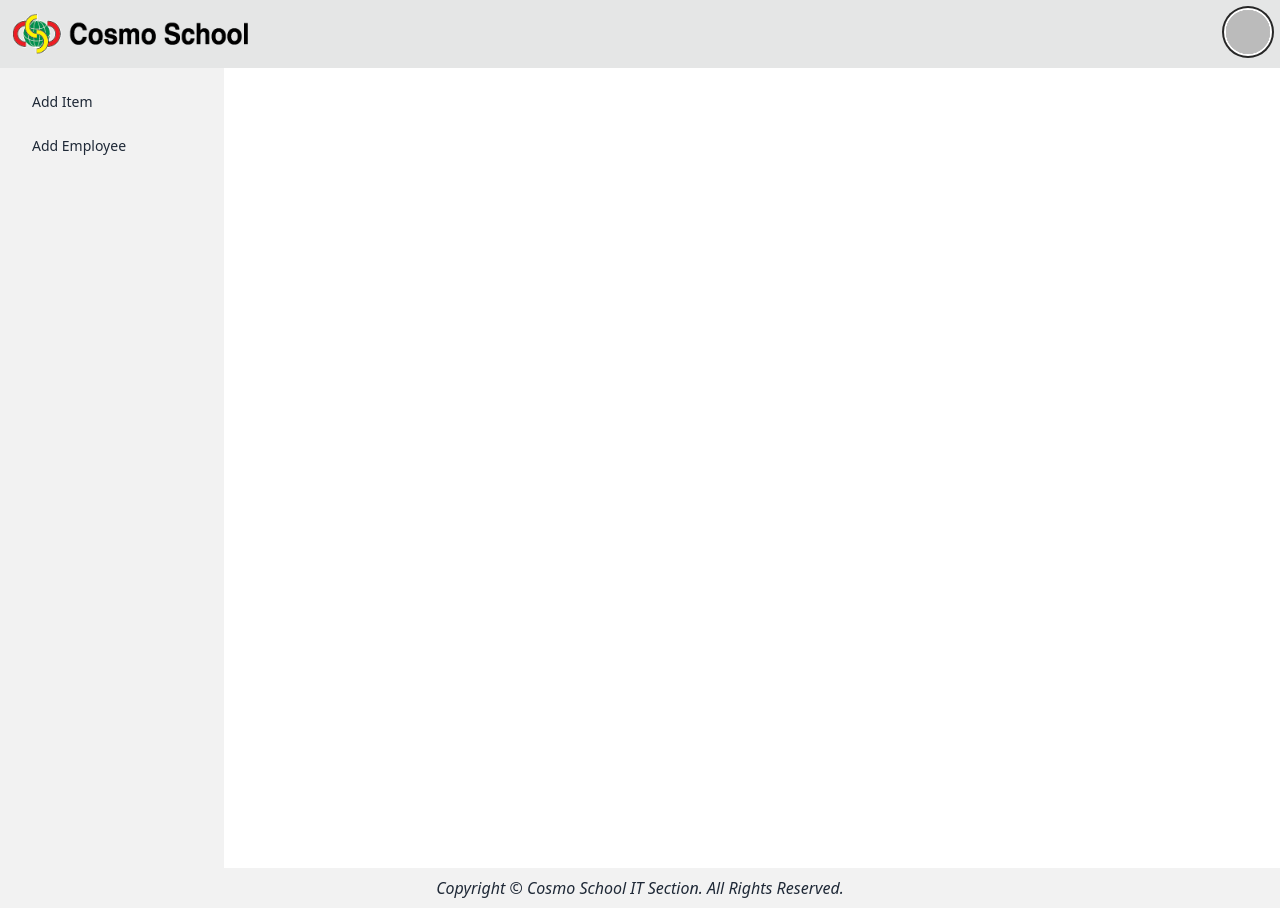
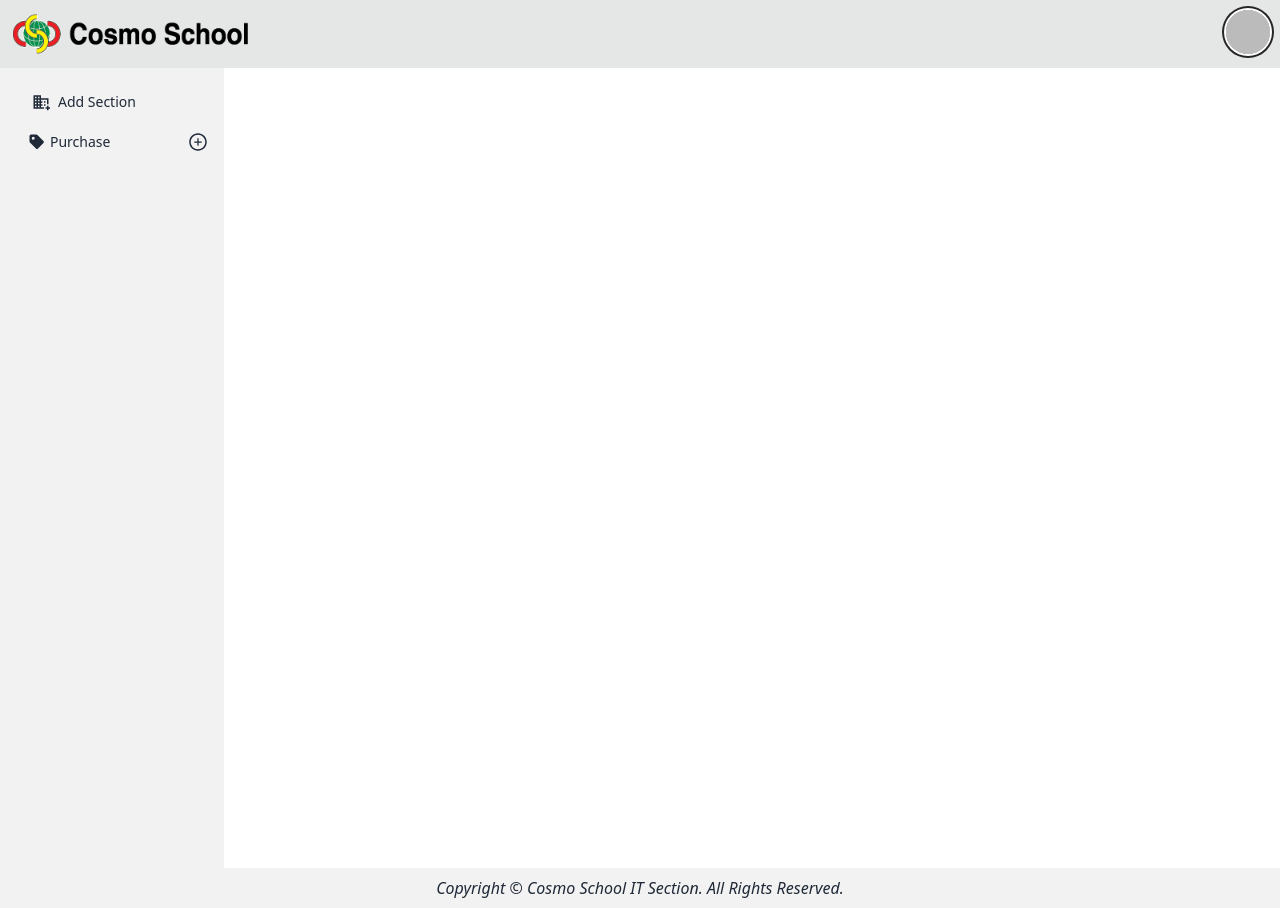
Before and after one commit to mehadiHasanDiner/cosmoSchool-data-keeping-app, a React (Vite) app: page /dashboard in a window 1280 px wide. Built offline with nearby package versions, Linux system fonts and the light colour scheme; no server answers; sample sign-in values are in the browser's storage.

Commit message:
data loading enabled

```diff
--- a/package.json
+++ b/package.json
@@ -10,6 +10,7 @@
     "preview": "vite preview"
   },
   "dependencies": {
+    "@tanstack/react-query": "^5.27.5",
     "firebase": "^10.8.0",
     "localforage": "^1.10.0",
     "match-sorter": "^6.3.4",
--- a/src/Layout/Dashboard/Dashboard.jsx
+++ b/src/Layout/Dashboard/Dashboard.jsx
@@ -2,8 +2,19 @@ import { NavLink, Outlet } from "react-router-dom";
 import Footer from "../../Shared/Footer/Footer";
 import Navbar from "../../Shared/Navbar/Navbar";
 import { IoMdMenu } from "react-icons/io";
+import { MdDomainAdd } from "react-icons/md";
+import { AiOutlinePlusCircle, AiOutlineMinusCircle } from "react-icons/ai";
+import { BiSolidPurchaseTag } from "react-icons/bi";
+import { MdAssignmentAdd } from "react-icons/md";
+import { useState } from "react";
 
 const Dashboard = () => {
+  const [minusIcon1, setMinusIcon1] = useState(true);
+  // const [minusIcon2, setMinusIcon2] = useState(false);
+  const handlePurchaseIcon = () => {
+    setMinusIcon1(!minusIcon1);
+  };
+
   return (
     <div>
       <Navbar></Navbar>
@@ -32,11 +43,42 @@ const Dashboard = () => {
             <ul className="menu p-4 w-56 min-h-full  bg-base-200 mt-16 lg:my-0 text-base-content space-y-2">
               {/* Sidebar content here */}
               <li>
-                <NavLink to="addsection">Add Item</NavLink>
+                <NavLink to="addsection">
+                  <MdDomainAdd size={18} />
+                  Add Section
+                </NavLink>
               </li>
-              <li>
-                <NavLink to="addemployee">Add Employee</NavLink>
-              </li>
+
+              <details className="collapse bg-base-200">
+                <summary className="collapse-title  font-medium p-0 min-h-0">
+                  <div className="flex justify-between my-1 items-center">
+                    <div className="pl-3">
+                      <div className="flex items-center">
+                        <span className="mr-1">
+                          <BiSolidPurchaseTag size={18} />
+                        </span>
+                        <span onClick={handlePurchaseIcon}>Purchase</span>
+                      </div>{" "}
+                    </div>
+                    <span className="">
+                      {minusIcon1 ? (
+                        <AiOutlinePlusCircle size={20} />
+                      ) : (
+                        <AiOutlineMinusCircle size={20} />
+                      )}
+                    </span>
+                  </div>
+                </summary>
+
+                <div className="collapse-content px-0 ml-4 ">
+                  <li>
+                    <NavLink to="addpurchase">
+                      <MdAssignmentAdd size={18} />
+                      Add Purchase
+                    </NavLink>
+                  </li>
+                </div>
+              </details>
             </ul>
           </div>
         </div>
--- /dev/null
+++ b/src/Pages/DashboardPages/AddPurchase/AddPurchase.jsx
@@ -0,0 +1,51 @@
+import { useQuery } from "@tanstack/react-query";
+import useAuth from "../../../hooks/useAuth";
+
+const AddPurchase = () => {
+  const { mirpurBranch } = useAuth();
+
+  const {} = useQuery({
+    queryKey: ["addItem", mirpurBranch],
+  });
+
+  return (
+    <div className="overflow-x-auto">
+      <table className="table table-zebra">
+        {/* head */}
+        <thead>
+          <tr>
+            <th></th>
+            <th>Name</th>
+            <th>Job</th>
+            <th>Favorite Color</th>
+          </tr>
+        </thead>
+        <tbody>
+          {/* row 1 */}
+          <tr>
+            <th>1</th>
+            <td>Cy Ganderton</td>
+            <td>Quality Control Specialist</td>
+            <td>Blue</td>
+          </tr>
+          {/* row 2 */}
+          <tr>
+            <th>2</th>
+            <td>Hart Hagerty</td>
+            <td>Desktop Support Technician</td>
+            <td>Purple</td>
+          </tr>
+          {/* row 3 */}
+          <tr>
+            <th>3</th>
+            <td>Brice Swyre</td>
+            <td>Tax Accountant</td>
+            <td>Red</td>
+          </tr>
+        </tbody>
+      </table>
+    </div>
+  );
+};
+
+export default AddPurchase;
--- a/src/Pages/DashboardPages/AddSection/AddEmployee/AddEmployee.jsx
+++ b/src/Pages/DashboardPages/AddSection/AddEmployee/AddEmployee.jsx
@@ -67,9 +67,9 @@ const AddEmployee = () => {
                 <option value="Select" disabled>
                   Select one
                 </option>
-                <option value="Cleaning Item">Admin</option>
-                <option value="Stationary Item">Teacher</option>
-                <option value="ELectric Item">Management</option>
+                <option value="Admin">Admin</option>
+                <option value="Teacher">Teacher</option>
+                <option value="Management">Management</option>
               </select>
             </div>
           </div>
--- a/src/Pages/DashboardPages/AllItems/AllItems.jsx
+++ /dev/null
@@ -1,10 +0,0 @@
-
-const AllItems = () => {
-  return (
-    <div>
-      <p>all items page</p>
-    </div>
-  );
-};
-
-export default AllItems;
--- a/src/Providers/AuthProvider.jsx
+++ b/src/Providers/AuthProvider.jsx
@@ -15,6 +15,10 @@ const AuthProvider = ({ children }) => {
   const [user, setUser] = useState(null);
   const [loading, setLoading] = useState(true);
 
+  // TODO: it is need to be dynamic.
+  const mirpurBranch = "Mirpur";
+  const banasreeBranch = "Banasree";
+
   const googleProvider = new GoogleAuthProvider();
 
   const loggedInByGoogle = () => {
@@ -31,6 +35,8 @@ const AuthProvider = ({ children }) => {
     user,
     loggedInByGoogle,
     logOut,
+    mirpurBranch,
+    banasreeBranch,
   };
 
   useEffect(() => {
--- a/src/routers/Router.jsx
+++ b/src/routers/Router.jsx
@@ -5,6 +5,7 @@ import SignUp from "../Pages/SignUp/SignUp";
 import ErrorPage from "../Pages/ErrorPage/ErrorPage";
 import Dashboard from "../Layout/Dashboard/Dashboard";
 import AddSections from "../Pages/DashboardPages/AddSection/AddSections/AddSections";
+import AddPurchase from "../Pages/DashboardPages/AddPurchase/AddPurchase";
 
 const router = createBrowserRouter([
   {
@@ -28,6 +29,10 @@ const router = createBrowserRouter([
         path: "addsection",
         element: <AddSections></AddSections>,
       },
+      {
+        path: "addpurchase",
+        element: <AddPurchase></AddPurchase>,
+      },
     ],
   },
 ]);
```
Also changed, not shown: 1 other file (tests, documents, lock files or other folders).
